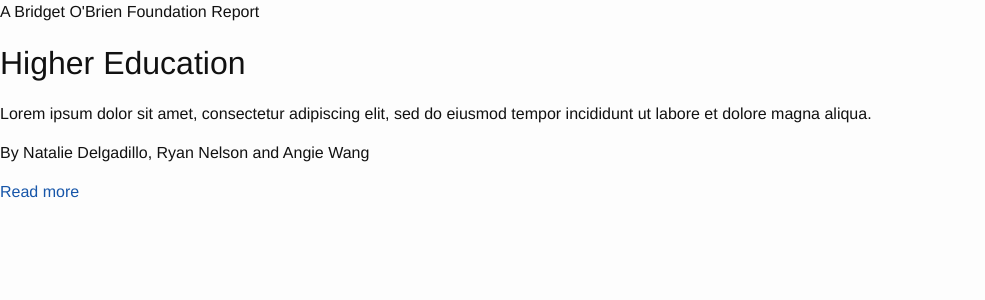
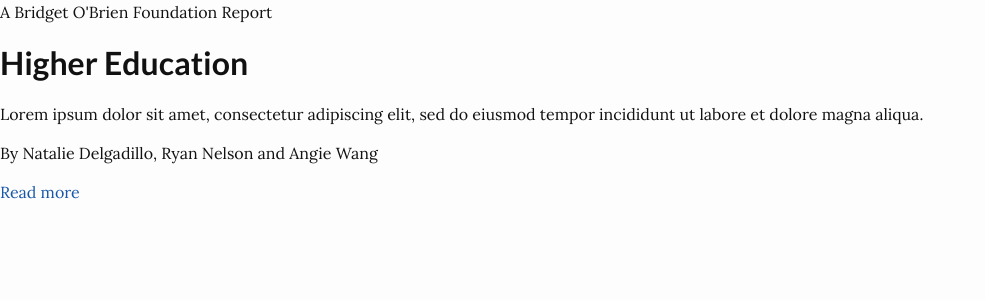
Before and after one commit to dailybruin/interactive.2015.a-paper-trail, a Jekyll site: the page built from index.html, in a window 1280 px wide. Shown: the top 300 px of the page, without its empty margins (0-985 px from the left). Built offline with Jekyll 4.4.1, drawn with Linux system fonts in a browser that asks for light colours.

Commit message:
init fonts

```diff
--- a/_includes/head.html
+++ b/_includes/head.html
@@ -6,6 +6,8 @@
   <title>{% if page.title %}{{ page.title }}{% else %}{{ site.title }}{% endif %}</title>
   <meta name="description" content="{% if page.excerpt %}{{ page.excerpt | strip_html | strip_newlines | truncate: 160 }}{% else %}{{ site.description }}{% endif %}">
 
+  <link href='https://fonts.googleapis.com/css?family=Lato:400,300,700,900' rel='stylesheet' type='text/css'>
+  <link href='https://fonts.googleapis.com/css?family=Lora:400,700' rel='stylesheet' type='text/css'>
   <link rel="stylesheet" href="{{ "/css/main.css" | prepend: site.baseurl }}">
   <link rel="canonical" href="{{ page.url | replace:'index.html','' | prepend: site.baseurl | prepend: site.url }}">
   <link rel="alternate" type="application/rss+xml" title="{{ site.title }}" href="{{ "/feed.xml" | prepend: site.baseurl | prepend: site.url }}" />
--- a/_sass/_base.scss
+++ b/_sass/_base.scss
@@ -14,7 +14,7 @@ dl, dd, ol, ul, figure {
  * Basic styling
  */
 body {
-    font-family: $base-font-family;
+    font-family: $base-serif-font-family;
     font-size: $base-font-size;
     line-height: $base-line-height;
     font-weight: 300;
@@ -80,7 +80,8 @@ li {
  * Headings
  */
 h1, h2, h3, h4, h5, h6 {
-    font-weight: 300;
+    font-family: $base-sans-font-family;
+    font-weight: 700;
 }
 
 
--- a/css/main.scss
+++ b/css/main.scss
@@ -6,7 +6,8 @@
 
 
 // Our variables
-$base-font-family: Helvetica, Arial, sans-serif;
+$base-sans-font-family: Lato, serif;
+$base-serif-font-family: Lora, serif;
 $base-font-size:   16px;
 $small-font-size:  $base-font-size * 0.875;
 $base-line-height: 1.5;
```
